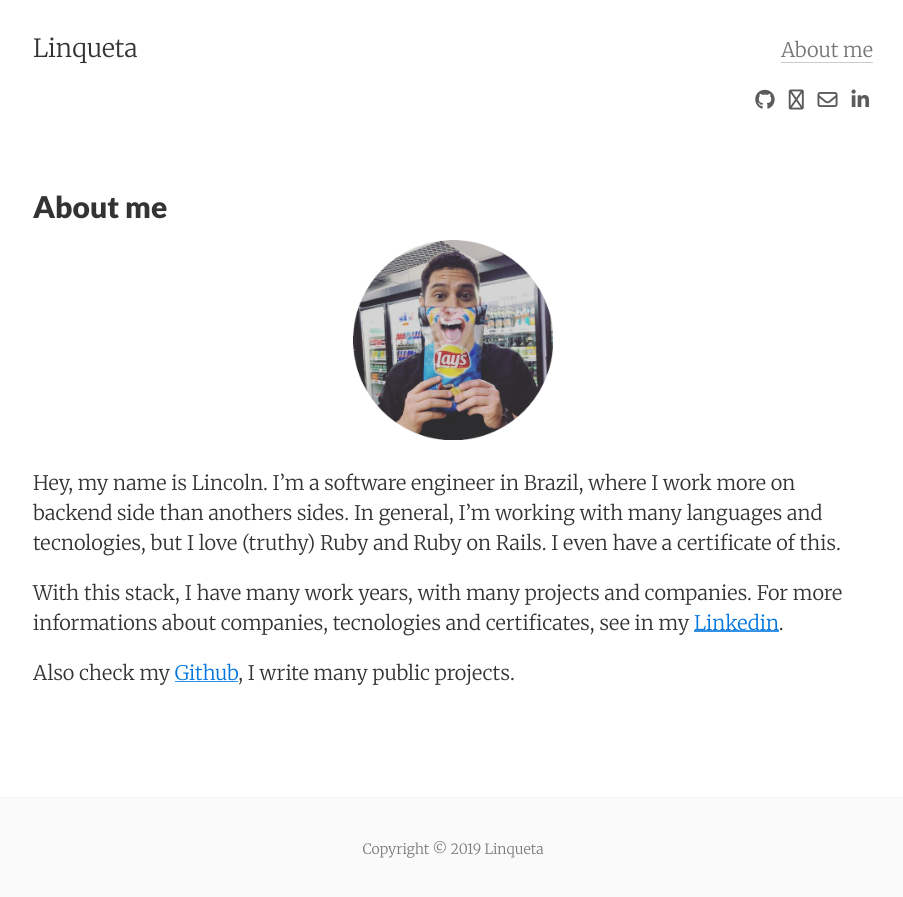
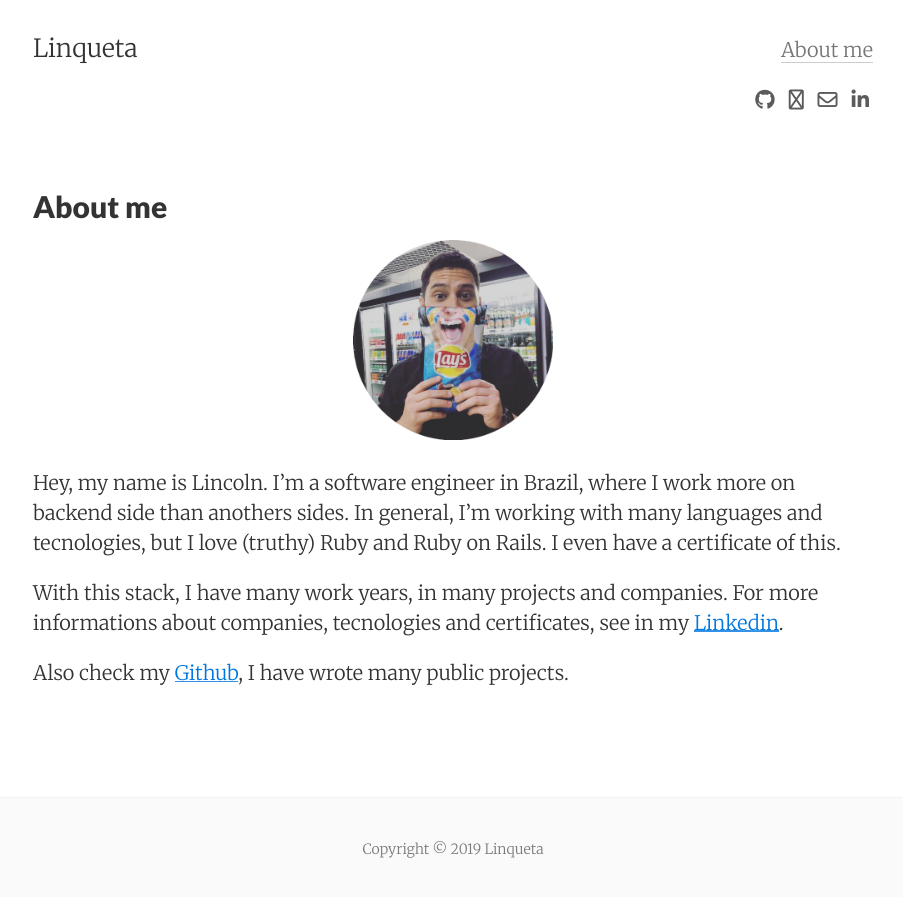
Before and after one commit to linqueta/blog, a Jekyll site: the page built from about.md, in a window 1280 px wide. Shown: the top 897 px of the page, without its empty margins (187-1090 px from the left). Built offline with Jekyll 4.4.1, drawn with Linux system fonts in a browser that asks for light colours; nearby versions of some CDN libraries.

Commit message:
update about for correct english

```diff
--- a/about.md
+++ b/about.md
@@ -16,6 +16,6 @@ tags: about
 
 Hey, my name is Lincoln. I'm a software engineer in Brazil, where I work more on backend side than anothers sides. In general, I'm working with many languages and tecnologies, but I love (truthy) Ruby and Ruby on Rails. I even have a certificate of this.
 
-With this stack, I have many work years, with many projects and companies. For more informations about companies, tecnologies and certificates, see in my [Linkedin](https://www.linkedin.com/in/lincoln-rodrigues-268187103).
+With this stack, I have many work years, in many projects and companies. For more informations about companies, tecnologies and certificates, see in my [Linkedin](https://www.linkedin.com/in/lincoln-rodrigues-268187103).
 
-Also check my [Github](https://github.com/linqueta), I write many public projects.
+Also check my [Github](https://github.com/linqueta), I have wrote many public projects.
```
